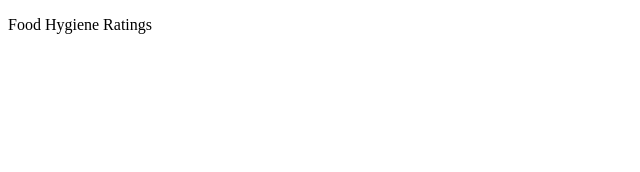
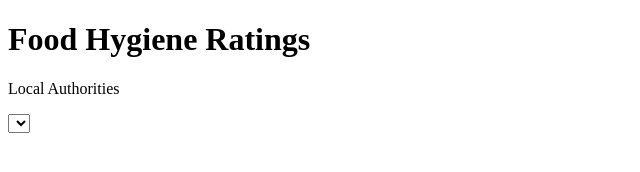
Before and after one commit to iguannago/Katas, a plain HTML site: page infiniWork/frontend/index.htm in a window 1280 px wide. Shown: the whole page, without its empty margins (0-640 px from the left). Drawn offline with nearby package versions, Linux system fonts and the light colour scheme; no server answers.

Commit message:
display local authorities in a dropdown menu

```diff
--- a/infiniWork/frontend/index.htm
+++ b/infiniWork/frontend/index.htm
@@ -5,15 +5,12 @@
 
 <div ng-app="myApp" ng-controller="myCtrl">
 
-<p>Food Hygiene Ratings </p>
+<h1>Food Hygiene Ratings</h1>
 
-<!-- <h1>{{localAuthorities}}</h1> -->
-
-<ul>
-  <li ng-repeat="authority in localAuthorities">
-    {{ authority.Name + ', ' + authority.LocalAuthorityId }}
-  </li>
-</ul>
+<p>Local Authorities</p>
+<select>
+  <option ng-repeat="authority in localAuthorities" value="{{authority.LocalAuthorityId}}">{{ authority.Name + ', ' + authority.LocalAuthorityId }}</option>
+</select>
 
 </div>
 
```
